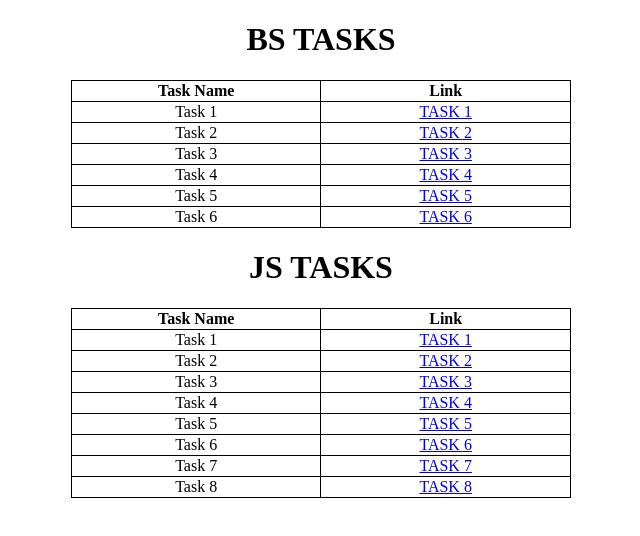
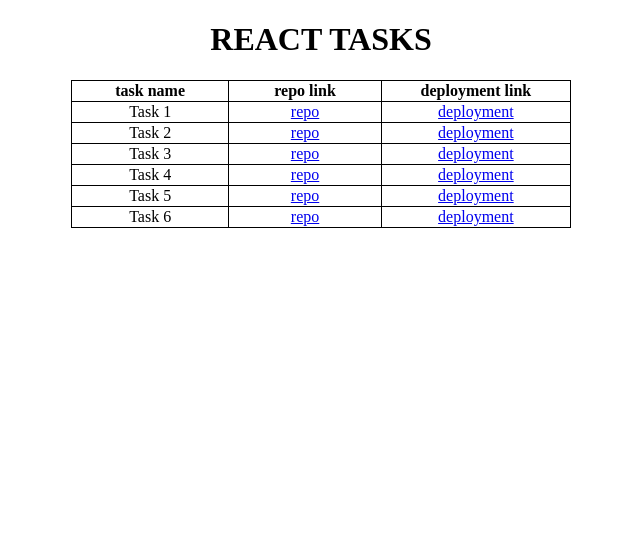
Before and after one commit to abhikg-38/react_task_index, a plain HTML site: page index.html in a window 1280 px wide. Shown: the whole page, without its empty margins (319-959 px from the left). Drawn offline with Linux system fonts and the light colour scheme.

Commit message:
Add files via upload

```diff
--- a/index.html
+++ b/index.html
@@ -21,74 +21,42 @@
     </style>
 </head>
 <body>
-    <h1>BS TASKS</h1>
+    <h1>REACT TASKS</h1>
     <table>
         <tr>
-            <th>Task Name</th>
-            <th>Link</th>
+            <th>task name</th>
+            <th>repo link</th>
+            <th>deployment link</th>
         </tr>
         <tr>
             <td>Task 1</td>
-            <td><a href="bs1.html" target="_blank">TASK 1</a></td>
+            <td><a href="https://github.com/abhikg-38/React-Task1" target="_blank">repo</a></td>
+            <td><a href="https://react-task1-rg5g5s3d2-a-gs-projects.vercel.app " target="_blank">deployment</a></td>
         </tr>
         <tr>
             <td>Task 2</td>
-            <td><a href="bs2.html" target="_blank">TASK 2</a></td>
+            <td><a href="https://github.com/abhikg-38/react-task-2" target="_blank">repo</a></td>
+            <td><a href="https://react-task2-h9xx97858-a-gs-projects.vercel.app" target="_blank">deployment</a></td>
         </tr>
         <tr>
             <td>Task 3</td>
-            <td><a href="bs3.html" target="_blank">TASK 3</a></td>
+            <td><a href="https://github.com/abhikg-38/React-Task3" target="_blank">repo</a></td>
+            <td><a href="https://react-task3-bocif16wn-a-gs-projects.vercel.app" target="_blank">deployment</a></td>
         </tr>
         <tr>
             <td>Task 4</td>
-            <td><a href="bs4.html" target="_blank">TASK 4</a></td>
+            <td><a href="https://github.com/abhikg-38/React-Task4" target="_blank">repo</a></td>
+            <td><a href="https://react-task4-alhkyq42k-a-gs-projects.vercel.app" target="_blank">deployment</a></td>
         </tr>
         <tr>
             <td>Task 5</td>
-            <td><a href="bs5.html" target="_blank">TASK 5</a></td>
+            <td><a href="https://github.com/abhikg-38/React-Task5" target="_blank">repo</a></td>
+            <td><a href="https://react-task5-28a2z20r9-a-gs-projects.vercel.app" target="_blank">deployment</a></td>
         </tr>
         <tr>
             <td>Task 6</td>
-            <td><a href="bs6.html" target="_blank">TASK 6</a></td>
-        </tr>
-    </table>
-    <h1>JS TASKS</h1>
-    <table>
-        <tr>
-            <th>Task Name</th>
-            <th>Link</th>
-        </tr>
-        <tr>
-            <td>Task 1</td>
-            <td><a href="q1.html" target="_blank">TASK 1</a></td>
-        </tr>
-        <tr>
-            <td>Task 2</td>
-            <td><a href="q2.html" target="_blank">TASK 2</a></td>
-        </tr>
-        <tr>
-            <td>Task 3</td>
-            <td><a href="q3.html" target="_blank">TASK 3</a></td>
-        </tr>
-        <tr>
-            <td>Task 4</td>
-            <td><a href="q4.html" target="_blank">TASK 4</a></td>
-        </tr>
-        <tr>
-            <td>Task 5</td>
-            <td><a href="q5.html" target="_blank">TASK 5</a></td>
-        </tr>
-        <tr>
-            <td>Task 6</td>
-            <td><a href="q6.html" target="_blank">TASK 6</a></td>
-        </tr>
-        <tr>
-            <td>Task 7</td>
-            <td><a href="q7.html" target="_blank">TASK 7</a></td>
-        </tr>
-        <tr>
-            <td>Task 8</td>
-            <td><a href="q8.html" target="_blank">TASK 8</a></td>
+            <td><a href="https://github.com/abhikg-38/React-Task5" target="_blank">repo</a></td>
+            <td><a href="https://react-task5-28a2z20r9-a-gs-projects.vercel.app" target="_blank">deployment</a></td>
         </tr>
     </table>
 </body>
```
